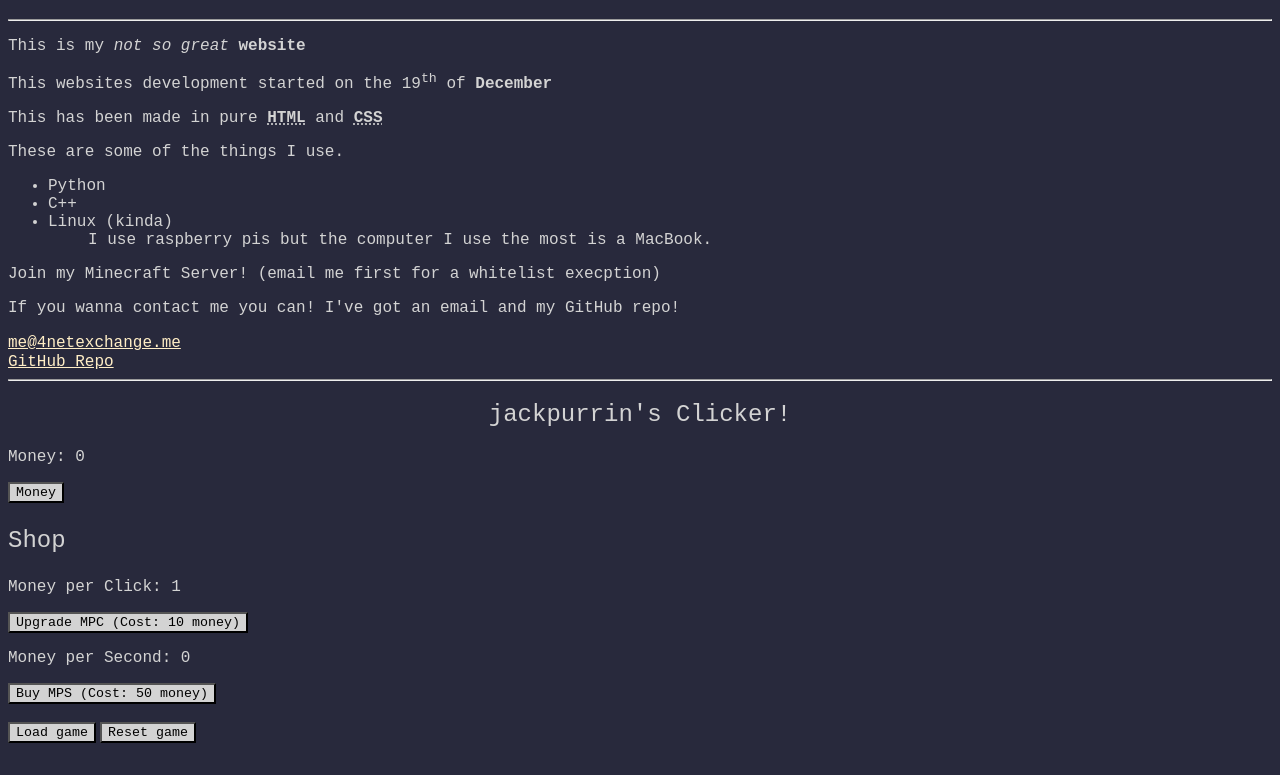
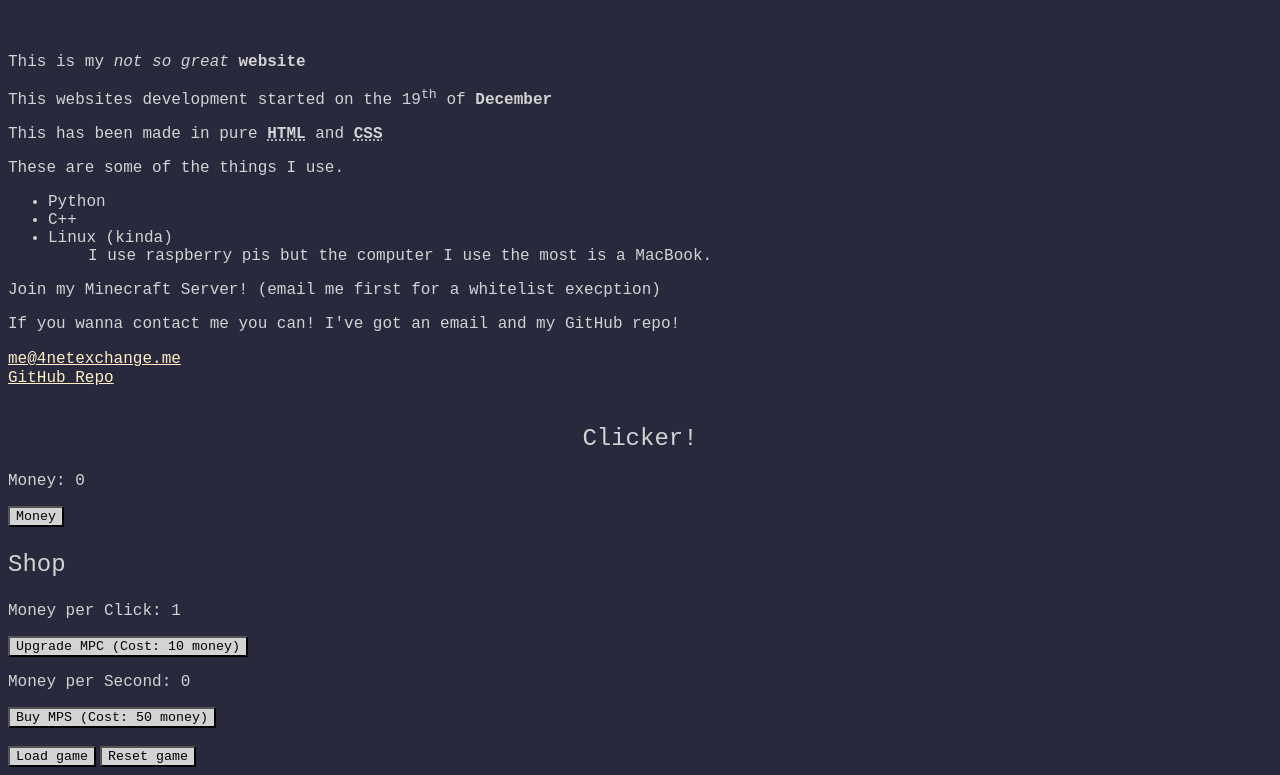
Before and after one commit to P135928/4net, a plain HTML site: page public/index.html in a window 1280 px wide. Shown: the part 61-836 px from the top of the page. Before the commit the page ends 812 px from the top, so only its background shows below. Drawn offline with Linux system fonts and the light colour scheme; a web font is replaced by a local one.

Commit message:
moves the files into their own folders and messes with the html

```diff
--- a/public/styles.css
+++ b/public/css/main.css
@@ -15,7 +15,7 @@ a {
 }
 
 hr {
-  color: rgb(255, 238, 198)
+  color: rgb(255, 238, 198);
   font-family: "font", monospace;
   font-weight: 500;
   font-style: bold;
--- a/public/index.html
+++ b/public/index.html
@@ -1,30 +1,30 @@
 <!DOCTYPE html>
 <html lang="en">
-
-<html>
-
     <head>
-    <link rel="stylesheet" href="styles.css">
+        <link rel="stylesheet" href="css/main.css" />
         <!-- <link rel="icon" type="image/x-icon" href="favicon.ico"> planning to add a favicon.-->
         <title>HTML and CSS!</title>
     </head>
 
+    <body>
         <h1>Hello World!</h1>
 
-<hr/>
+        <br />
 
-<p>This is my <i>not so great</i> <strong>website</strong> </p>
+        <p>This is my <i>not so great</i> <strong>website</strong></p>
 
-<p>This websites development started on the 19<sup>th</sup> of <b>December</b> </p>
+        <p>This websites development started on the 19<sup>th</sup> of <b>December</b></p>
 
-<p> This has been made in pure <abbr title = "Hyper Text Markup Language" ><b>HTML</b></abbr> and <abbr title = "Cascading Style Sheets"> <b>CSS</b> </abbr> </p>
+        <p>
+            This has been made in pure <abbr title="Hyper Text Markup Language"><b>HTML</b></abbr> and <abbr title="Cascading Style Sheets"> <b>CSS</b> </abbr>
+        </p>
 
         <p>These are some of the things I use.</p>
 
         <ul>
-  <li> Python </li>
-  <li> C++ </li>
-  <li> Linux (kinda)</li>
+            <li>Python</li>
+            <li>C++</li>
+            <li>Linux (kinda)</li>
             <dd>I use raspberry pis but the computer I use the most is a MacBook.</dd>
         </ul>
 
@@ -32,34 +32,31 @@
 
         <p>If you wanna contact me you can! I've got an email and my GitHub repo!</p>
 
-<a href = "me@4netexchange.me"> me@4netexchange.me</a> <br>
-<a href = "https://github.com/P135928/4net"> GitHub Repo</a>  <br />
+        <a href="me@4netexchange.me"> me@4netexchange.me</a> <br />
+        <a href="https://github.com/P135928/4net"> GitHub Repo</a> <br />
 
-<hr/>
+        <br />
 
-<body>
         <div class="bg-image"></div>
         <div class="bg-text">
             <div id="clickerContainer">
-  <h2> jackpurrin's Clicker!</h2>
+                <h2>Clicker!</h2>
                 <p>Money: <span id="money">0</span></p>
                 <button id="cookie" onclick="clickCookie()">Money</button>
             </div>
 
             <div id="shopContainer">
-  <h3 class="shop"> Shop</h3>
+                <h3 class="shop">Shop</h3>
                 <p>Money per Click: <span id="mpc">1</span></p>
                 <button onclick="upgradeMPC()">Upgrade MPC (Cost: <span id="mpcCost">10</span> money)</button>
                 <p>Money per Second: <span id="mps">0</span></p>
                 <button onclick="buyMPS()">Buy MPS (Cost: <span id="mpsCost">50</span> money)</button>
-  <br>
-  <br>
+                <br />
+                <br />
                 <button onclick="loadGame()">Load game</button>
                 <button onclick="resetGame()">Reset game</button>
-  <script src="script.js"></script>
+                <script src="script/script.js"></script>
             </div>
-
         </div>
     </body>
-
 </html>
```
Also changed, not shown: public/script/clicker.js (renamed from public/script.js), public/script/functions.js (renamed from public/scripts.js), 2 other files. Lines whose indentation alone changed are shown as unchanged.
